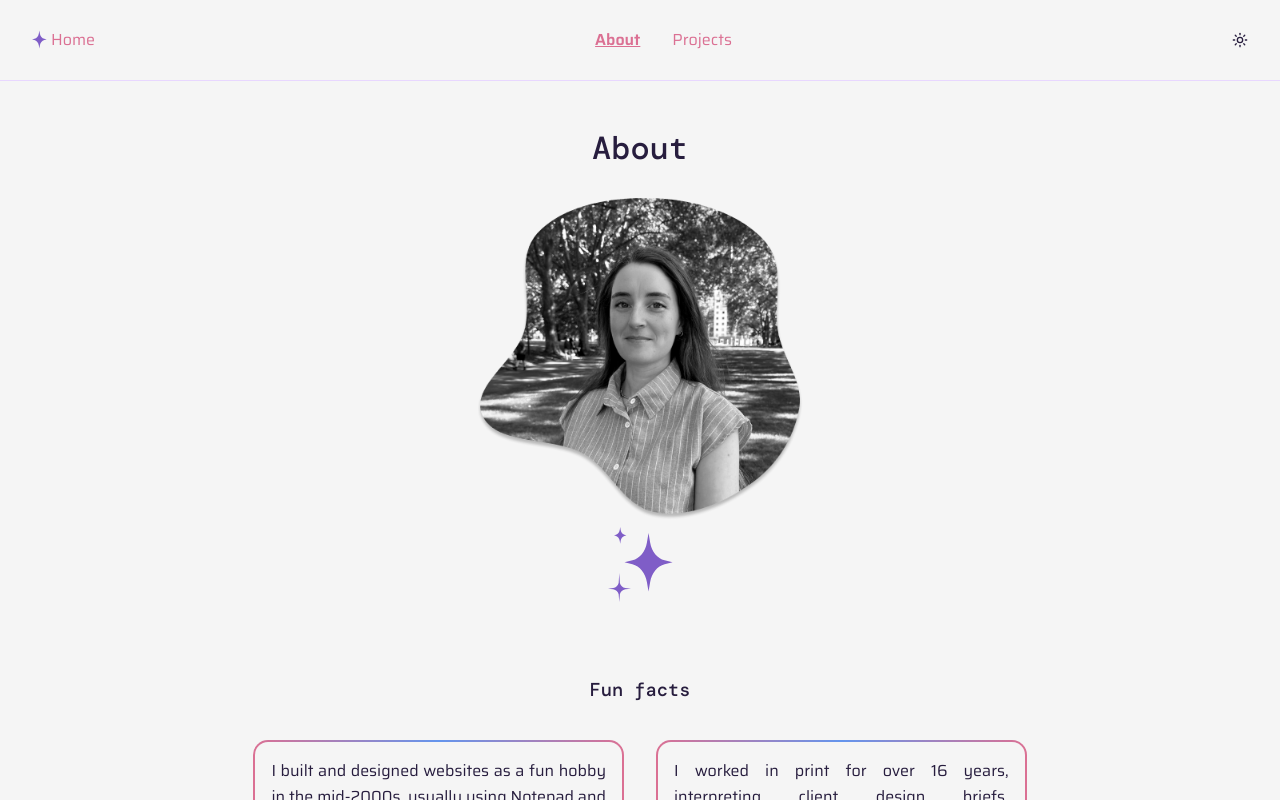
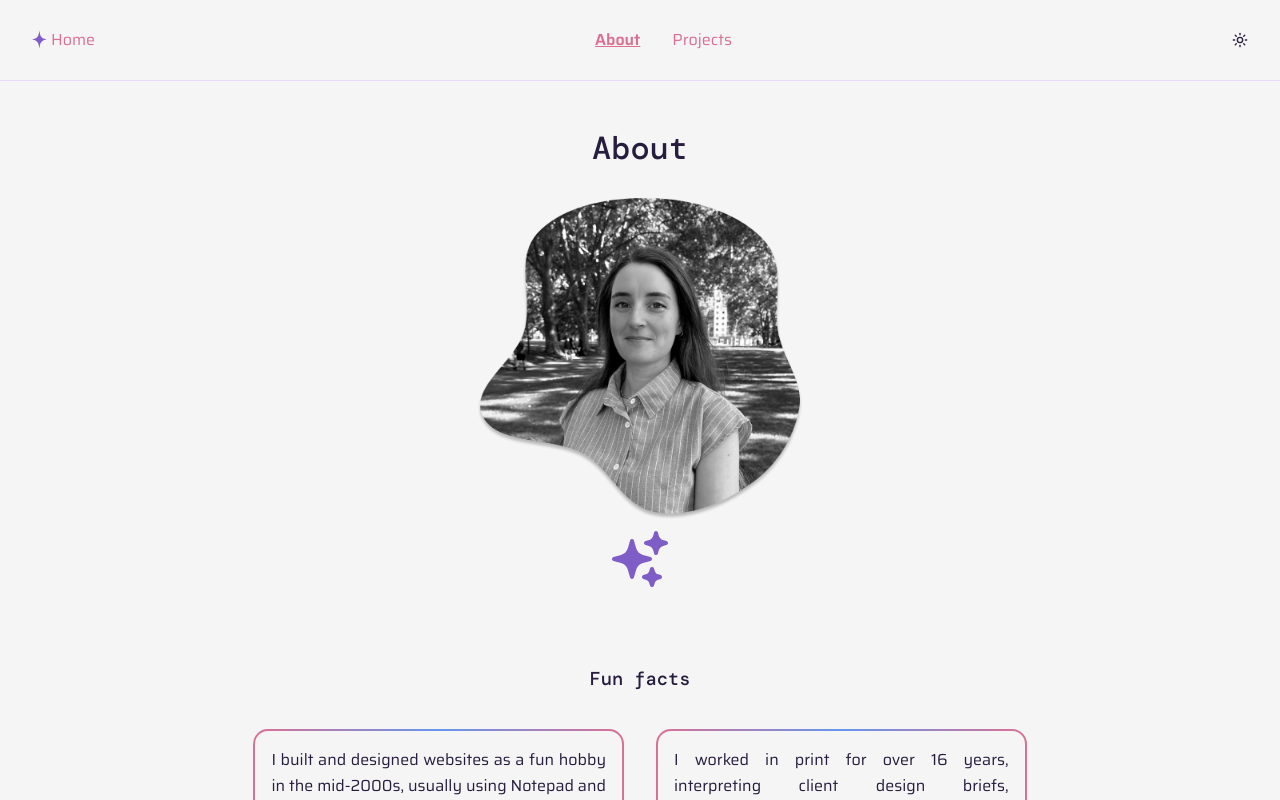
Before and after one commit to mchlol/portfolio-23, a React (Vite) app: page /about in a window 1280 px wide. Shown: the top 800 px of the page. Built offline with nearby package versions, Linux system fonts and the light colour scheme.

Commit message:
change svg to icon

```diff
--- a/src/pages/About.jsx
+++ b/src/pages/About.jsx
@@ -2,6 +2,7 @@ import React from "react";
 import BlobPic from '../assets/mask-group.png'
 import LaserEyes from "../assets/lasereyes.png"
 import ScrollToTop from '../components/ScrollToTop';
+import { HiSparkles } from "react-icons/hi2";
 
 export default function About() {
 
@@ -32,11 +33,7 @@ export default function About() {
                     />
 
                 <div className="svg-container">
-                    <svg width="65" height="75" viewBox="0 0 65 75" fill="none" xmlns="http://www.w3.org/2000/svg">
-                        <path d="M64.5559 35.2985L56.6101 37.303C49.3503 39.1361 43.6758 46.0529 42.1705 54.9095L40.5279 64.5969L38.8854 54.9095C37.3801 46.0529 31.7056 39.1361 24.442 37.303L16.5 35.2985L24.442 33.2939C31.7056 31.4609 37.3801 24.5402 38.8854 15.6874L40.5279 6L42.1705 15.6874C43.6758 24.5402 49.3503 31.4609 56.6101 33.2939L64.5559 35.2985Z" fill="#D9D9D9"/>
-                        <path d="M23 61.6854L17.2897 62.2628C14.5733 62.7897 12.4521 64.7833 11.8905 67.3312L11.2751 75L10.6598 67.3312C10.0982 64.7833 7.97694 62.7897 5.26053 62.2628L0 61.6854L5.26053 61.108C7.97694 60.5811 10.0982 58.5875 10.6598 56.0376L11.2751 46L11.8905 56.0376C12.4521 58.5875 14.5733 60.5811 17.2897 61.108L23 61.6854Z" fill="#D9D9D9"/>
-                        <path d="M18.3932 8.32689L16.3467 8.89853C14.4717 9.42063 13.0083 11.3871 12.6196 13.9023L12.1966 16.6576L11.7736 13.9023C11.3848 11.3871 9.92145 9.42063 8.05028 8.89853L6 8.32689L8.05028 7.75906C9.92145 7.23696 11.3848 5.27052 11.7736 2.75149L12.1966 0L12.6196 2.75149C13.0083 5.27052 14.4717 7.23696 16.3467 7.75906L18.3932 8.32689Z" fill="#D9D9D9"/>
-                    </svg>
+                    <HiSparkles style={{fontSize: "4rem"}}/>
                 </div>
 
                 </div>
```
